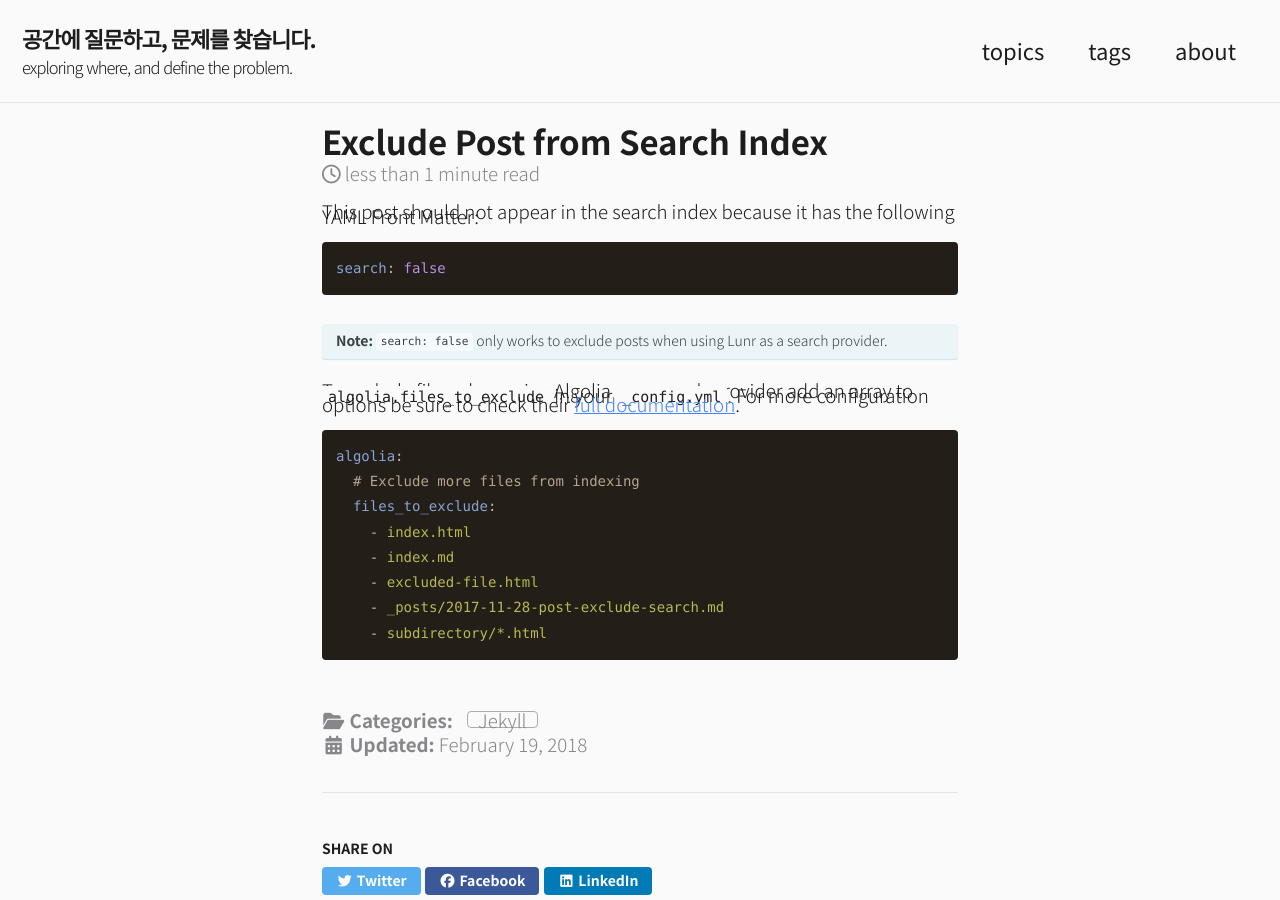
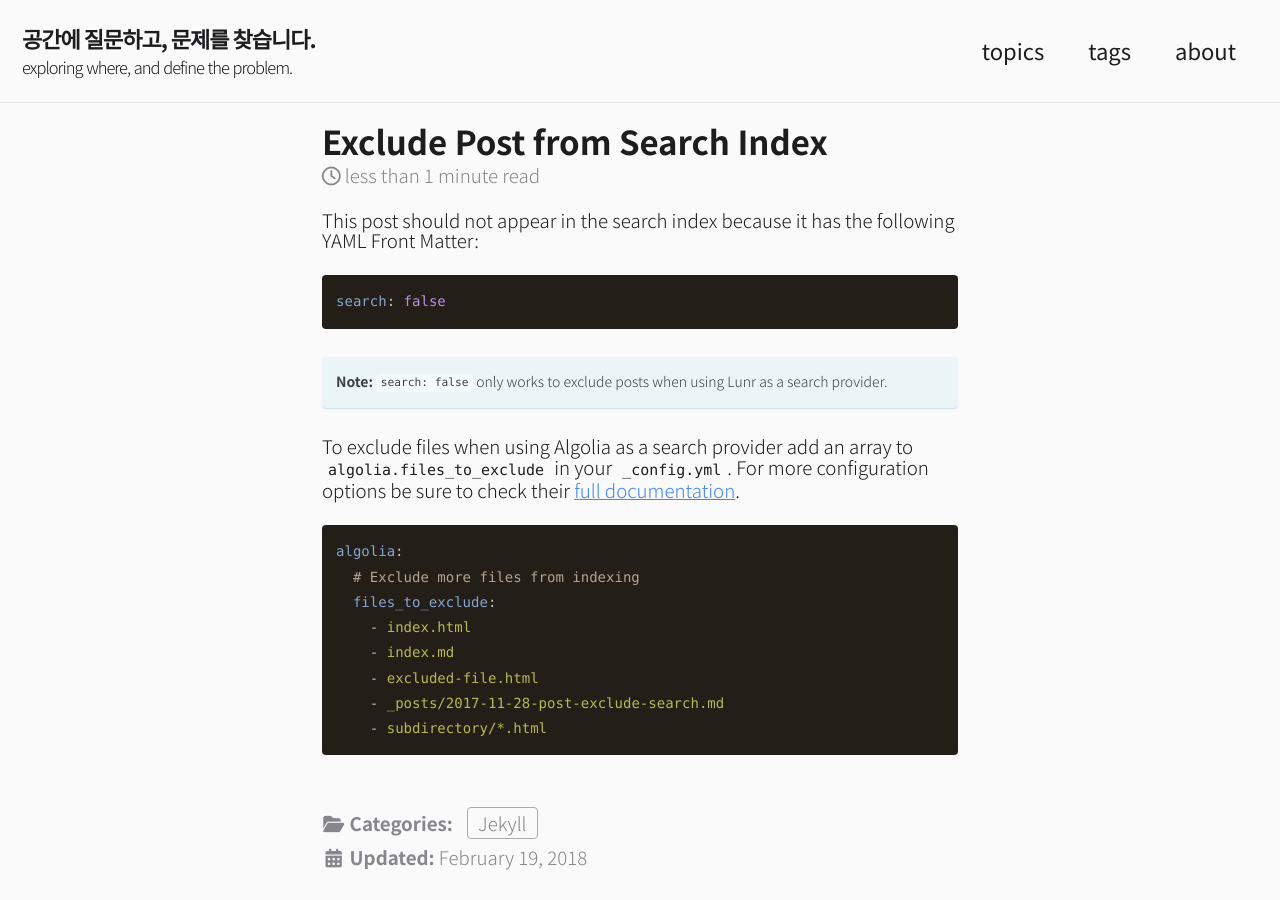
Before and after one commit to epplemint/epplemint.github.io, a Jekyll site: the page built from _posts/2019-11-28-post-exclude-search.md, in a window 1280 px wide and 900 px high. Built offline with Jekyll 4.4.1, drawn with Linux system fonts in a browser that asks for light colours; cached includes are drawn as plain includes; nearby versions of some CDN libraries.

Commit message:
Update _page.scss

```diff
--- a/_sass/minimal-mistakes/_page.scss
+++ b/_sass/minimal-mistakes/_page.scss
@@ -66,7 +66,7 @@ body {
       clear: both;
       font-weight: 300;
       font-size: 0.85em;
-      line-height: 5px;
+      line-height: 1.1em;
     }
   }
 }
```
